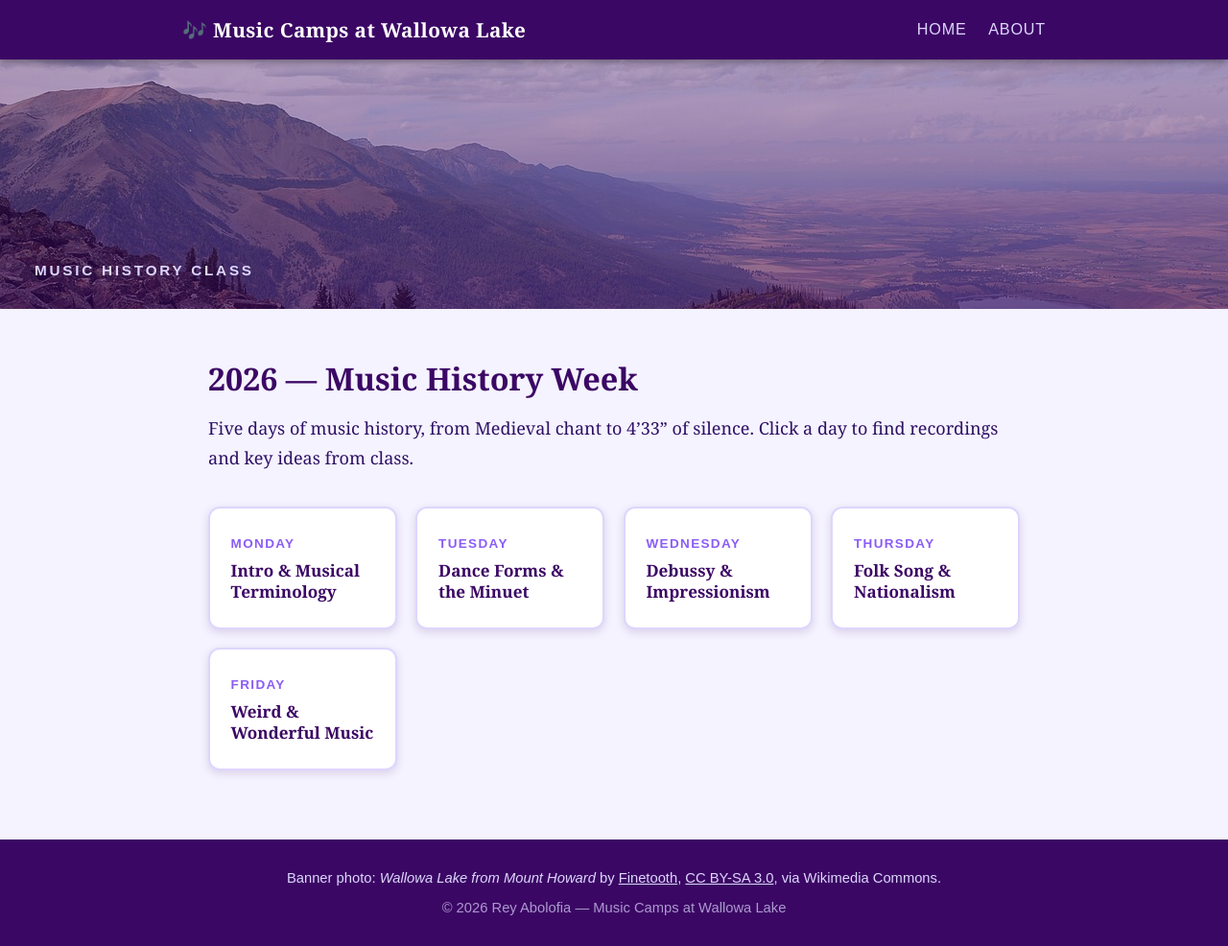
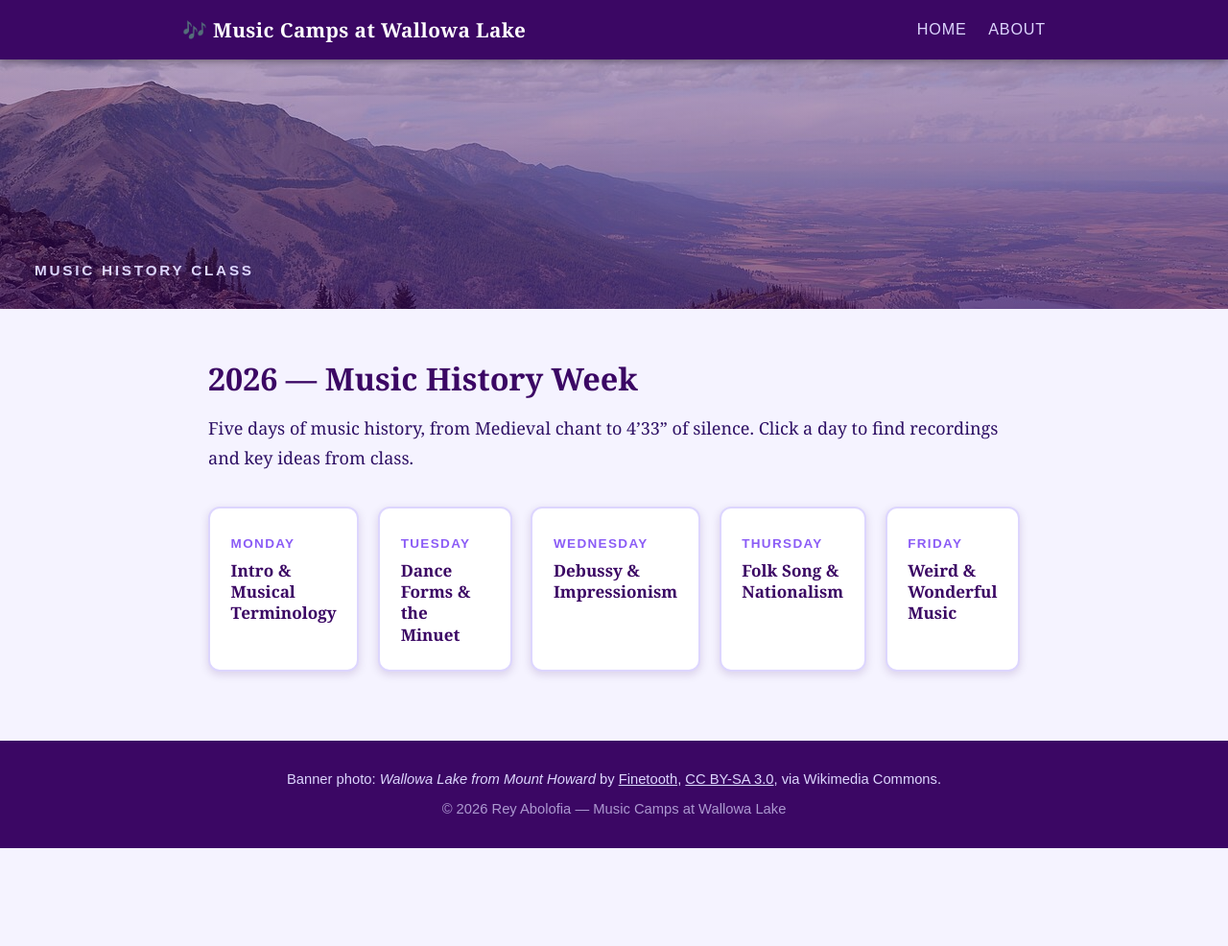
Before and after one commit to purple4reina/wallowalake, a Jekyll site: the page built from 2026/index.md, in a window 1280 px wide and 986 px high. Shown: the whole window at 96% size. Built offline with Jekyll 4.4.1, drawn with Linux system fonts in a browser that asks for light colours.

Commit message:
Fix day grid to always show 5 cards on one line
Co-Authored-By: Claude Sonnet 4.6 <noreply@anthropic.com>

```diff
--- a/assets/css/style.css
+++ b/assets/css/style.css
@@ -180,7 +180,7 @@ img { max-width: 100%; height: auto; display: block; }
 }
 .day-grid {
   display: grid;
-  grid-template-columns: repeat(auto-fill, minmax(160px, 1fr));
+  grid-template-columns: repeat(5, 1fr);
   gap: 1.1rem;
 }
 .day-card {
@@ -396,6 +396,6 @@ img { max-width: 100%; height: auto; display: block; }
 @media (max-width: 600px) {
   html { font-size: 16px; }
   .hero-banner { height: 180px; }
-  .day-grid { grid-template-columns: 1fr 1fr; }
+  .day-grid { grid-template-columns: repeat(3, 1fr); }
   .day-nav-link { max-width: 100%; }
 }
```
